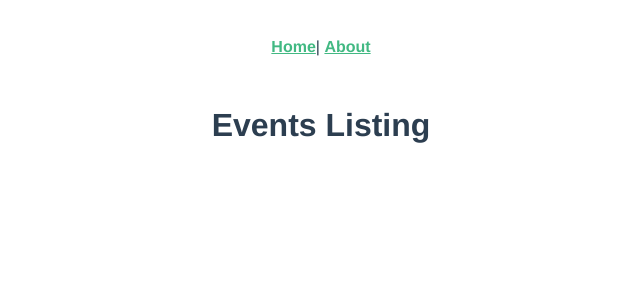
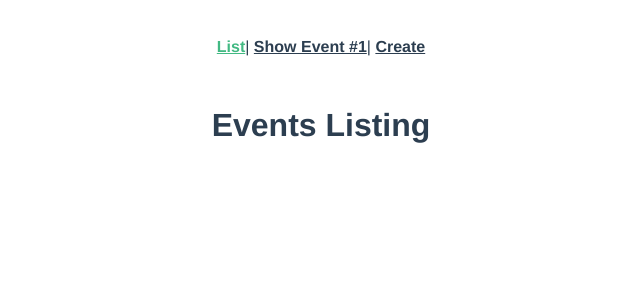
Before and after one commit to sumi419/vue, a Vue app in the folder real-world/: page / in a window 1280 px wide. Shown: the top 300 px of the page, without its empty margins (319-959 px from the left). Built offline with nearby package versions, Linux system fonts and the light colour scheme.

Commit message:
new routes updated ✨

```diff
--- a/real-world/src/App.vue
+++ b/real-world/src/App.vue
@@ -3,8 +3,11 @@
     <div id="nav">
       <!-- <router-link to="/">Home</router-link>|
       <router-link to="/about">About</router-link>-->
-      <router-link :to="{ name: 'home' }">Home</router-link>|
-      <router-link :to="{ name: 'about' }">About</router-link>
+      <!-- <router-link :to="{ name: 'home' }">Home</router-link>|
+      <router-link :to="{ name: 'about' }">About</router-link>-->
+      <router-link :to="{ name: 'event-list' }">List</router-link>|
+      <router-link :to="{ name: 'event-show' }">Show Event #1</router-link>|
+      <router-link :to="{ name: 'event-create' }">Create</router-link>
     </div>
     <router-view/>
   </div>
```
Also changed, not shown: real-world/src/router.js (+4 -4 lines).
